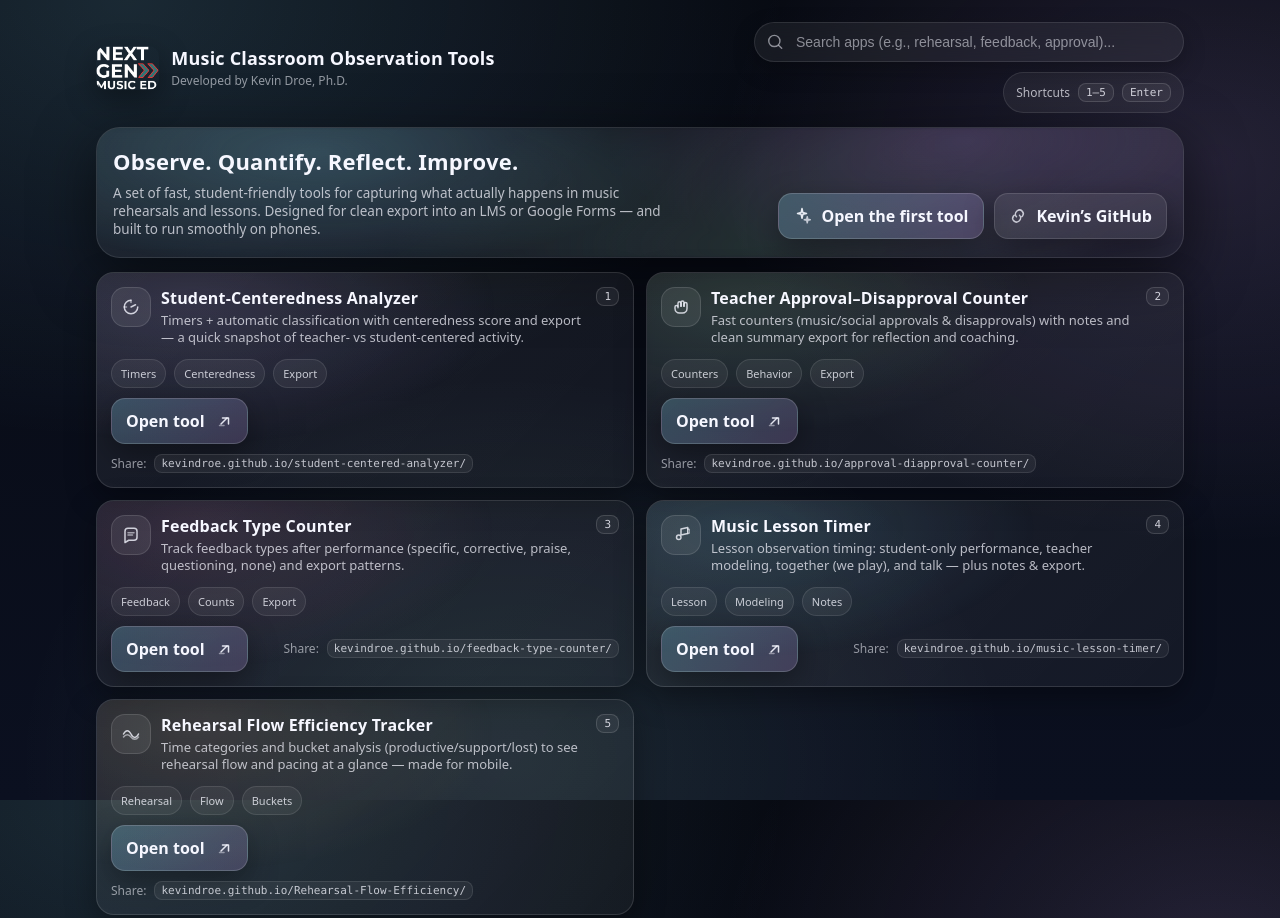
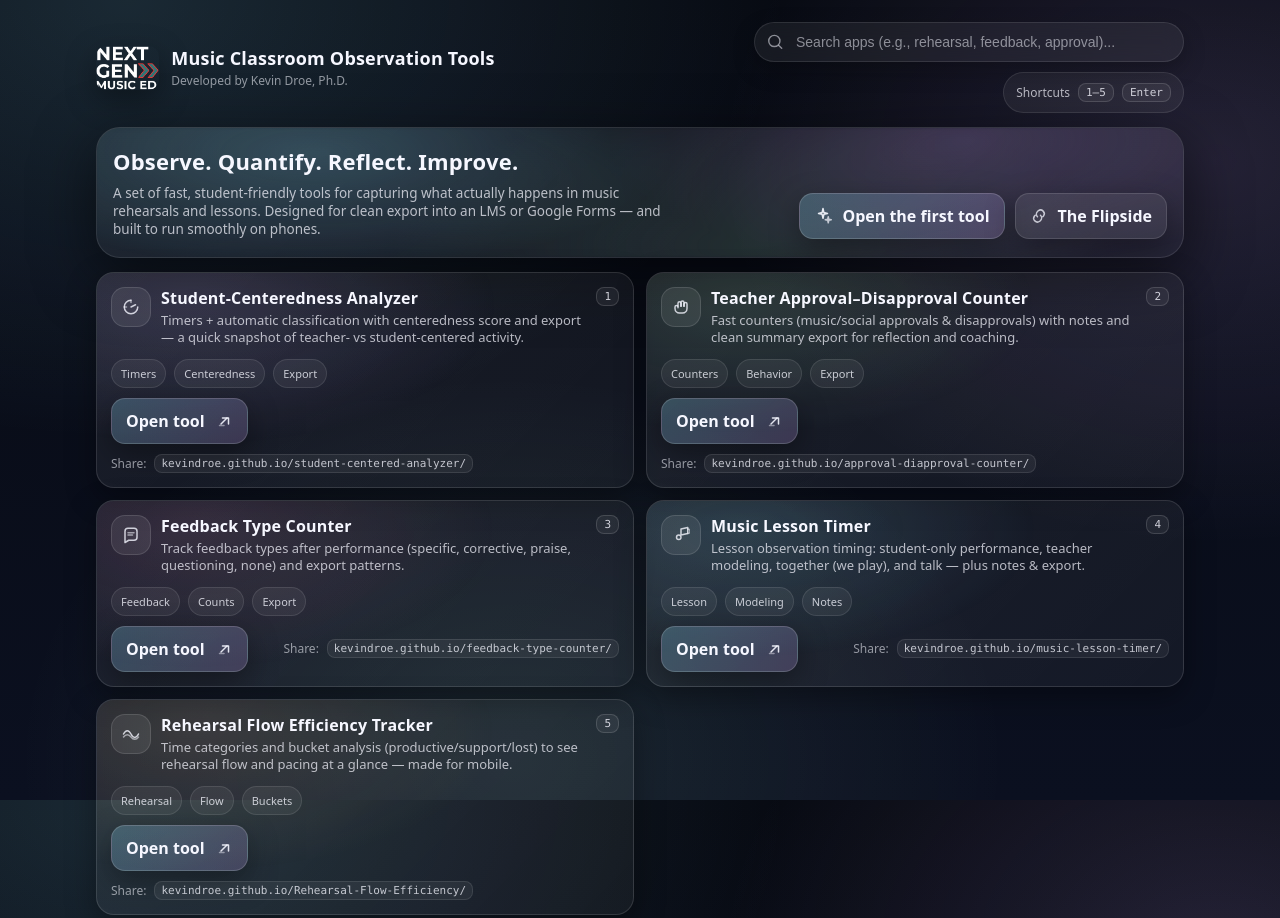
Before and after one commit to kevindroe/Music-Classroom-Observation-Tools, a plain HTML site: page index.html in a window 1280 px wide. Shown: the top 918 px of the page. Drawn offline with Linux system fonts and the light colour scheme.

Commit message:
Update index.html

```diff
--- a/index.html
+++ b/index.html
@@ -311,13 +311,13 @@
             </svg>
             Open the first tool
           </a>
-          <a class="btn" href="https://kevindroe.github.io/" target="_blank" rel="noopener">
+          <a class="btn" href="https://sites.google.com/uni.edu/nextgenmusiced/the-flipside" target="_blank" rel="noopener">
             <!-- link -->
             <svg width="18" height="18" viewBox="0 0 24 24" fill="none" aria-hidden="true">
               <path d="M10 13a5 5 0 0 1 0-7l1-1a5 5 0 0 1 7 7l-1 1" stroke="rgba(246,247,255,.75)" stroke-width="2" stroke-linecap="round"/>
               <path d="M14 11a5 5 0 0 1 0 7l-1 1a5 5 0 0 1-7-7l1-1" stroke="rgba(246,247,255,.75)" stroke-width="2" stroke-linecap="round"/>
             </svg>
-            Kevin’s GitHub
+            The Flipside
           </a>
         </div>
       </div>
```
